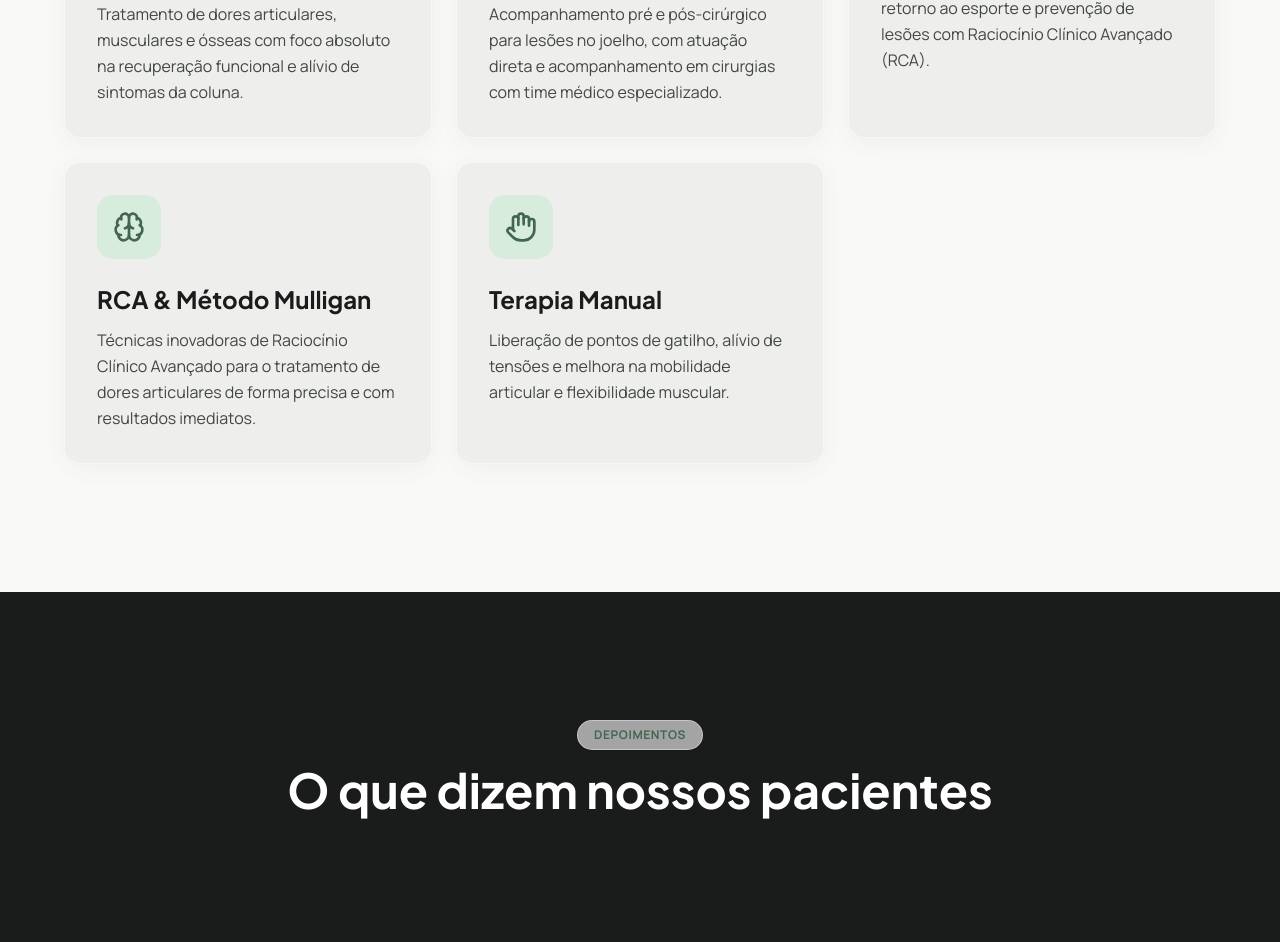
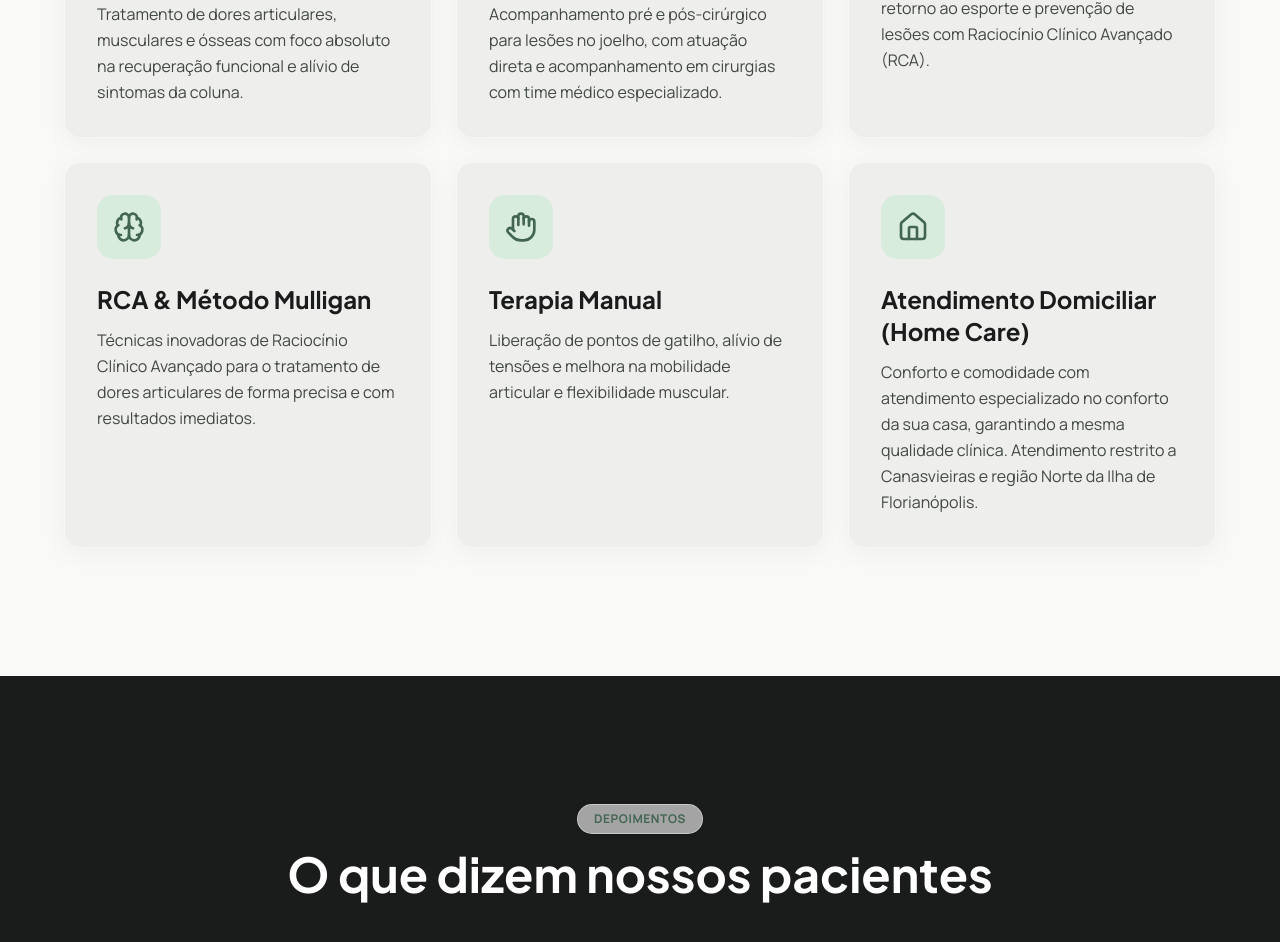
Before and after one commit to gabriellramos/larissa-ramos-site, a React (Vite) app: page / in a window 1280 px wide. Shown: the part 3428-4370 px from the top of the page. Built offline with nearby package versions, Linux system fonts and the light colour scheme.

Commit message:
add home care service and fix lint issues

```diff
--- a/package.json
+++ b/package.json
@@ -20,7 +20,7 @@
     "react-dom": "^19.2.6",
     "react-hook-form": "^7.76.1",
     "react-i18next": "^17.0.8",
-    "react-router-dom": "^7.15.1",
+    "react-router-dom": "^7.11.0",
     "zod": "^4.4.3"
   },
   "devDependencies": {
@@ -36,7 +36,7 @@
     "eslint-plugin-react-refresh": "^0.5.2",
     "globals": "^17.6.0",
     "postcss": "^8.5.15",
-    "sharp": "^0.34.5",
+    "sharp": "^0.35.3",
     "tailwindcss": "^4.3.0",
     "typescript": "~6.0.2",
     "typescript-eslint": "^8.59.2",
--- a/src/components/sections/Services.tsx
+++ b/src/components/sections/Services.tsx
@@ -4,7 +4,7 @@ import { Container } from '../layout/Container';
 import { Section } from '../layout/Section';
 import { Card } from '../ui/Card';
 import { Badge } from '../ui/Badge';
-import { Activity, ShieldPlus, Dumbbell, Brain, Hand } from 'lucide-react';
+import { Activity, ShieldPlus, Dumbbell, Brain, Hand, Home } from 'lucide-react';
 import { ScrollReveal } from '../ui/ScrollReveal';
 
 export const Services = () => {
@@ -35,6 +35,11 @@ export const Services = () => {
       icon: <Hand className="w-8 h-8 text-primary" />,
       title: t('services.items.manual_therapy.title'),
       desc: t('services.items.manual_therapy.desc')
+    },
+    {
+      icon: <Home className="w-8 h-8 text-primary" />,
+      title: t('services.items.home_care.title'),
+      desc: t('services.items.home_care.desc')
     }
   ];
 
--- a/src/i18n/locales/en.json
+++ b/src/i18n/locales/en.json
@@ -60,6 +60,10 @@
       "manual_therapy": {
         "title": "Manual & Myofascial Therapy",
         "desc": "Trigger point release, tension relief, and improvement in joint mobility and muscle flexibility."
+      },
+      "home_care": {
+        "title": "Home Care",
+        "desc": "Comfort and convenience with specialized care in the comfort of your home, ensuring the same clinical quality. Services restricted to Canasvieiras and the Northern region of Florianópolis Island."
       }
     }
   },
--- a/src/i18n/locales/es.json
+++ b/src/i18n/locales/es.json
@@ -60,6 +60,10 @@
       "manual_therapy": {
         "title": "Terapia Manual y Miofascial",
         "desc": "Liberación de puntos gatillo, alivio de tensión y mejora de la movilidad articular y flexibilidad muscular."
+      },
+      "home_care": {
+        "title": "Atención a Domicilio (Home Care)",
+        "desc": "Comodidad y conveniencia con atención especializada en la comodidad de su hogar, garantizando la misma calidad clínica. Servicios restringidos a Canasvieiras y la región Norte de la Isla de Florianópolis."
       }
     }
   },
--- a/src/i18n/locales/pt-BR.json
+++ b/src/i18n/locales/pt-BR.json
@@ -60,6 +60,10 @@
       "manual_therapy": {
         "title": "Terapia Manual",
         "desc": "Liberação de pontos de gatilho, alívio de tensões e melhora na mobilidade articular e flexibilidade muscular."
+      },
+      "home_care": {
+        "title": "Atendimento Domiciliar (Home Care)",
+        "desc": "Conforto e comodidade com atendimento especializado no conforto da sua casa, garantindo a mesma qualidade clínica. Atendimento restrito a Canasvieiras e região Norte da Ilha de Florianópolis."
       }
     }
   },
```
Also changed, not shown: 1 other file (tests, documents, lock files or other folders).
